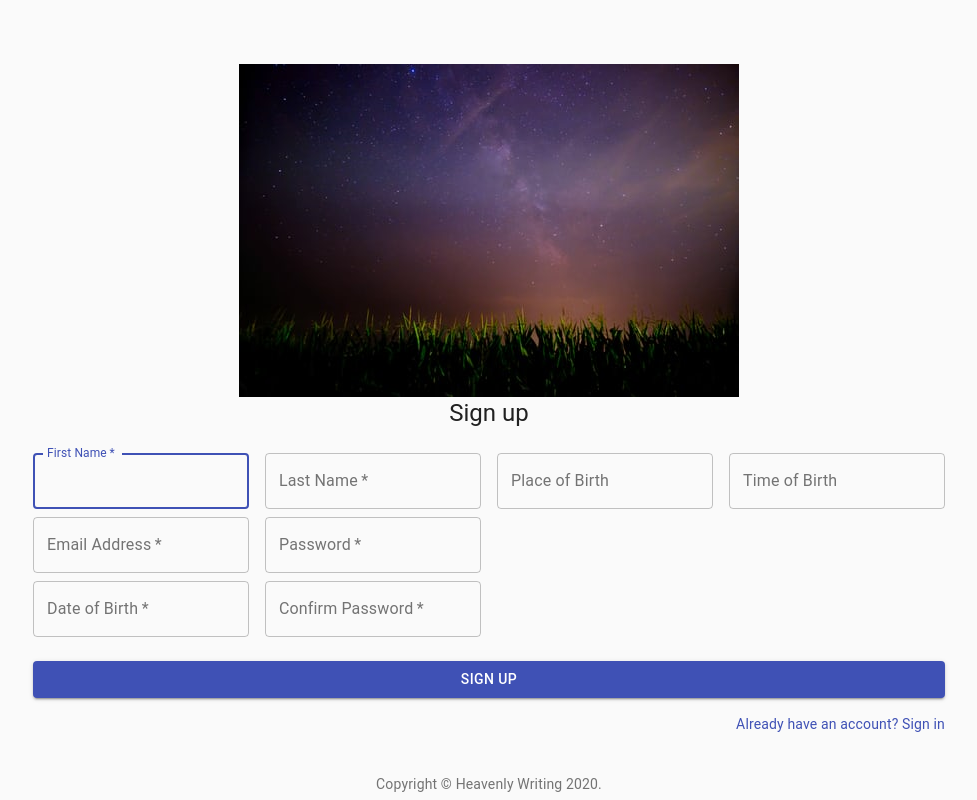
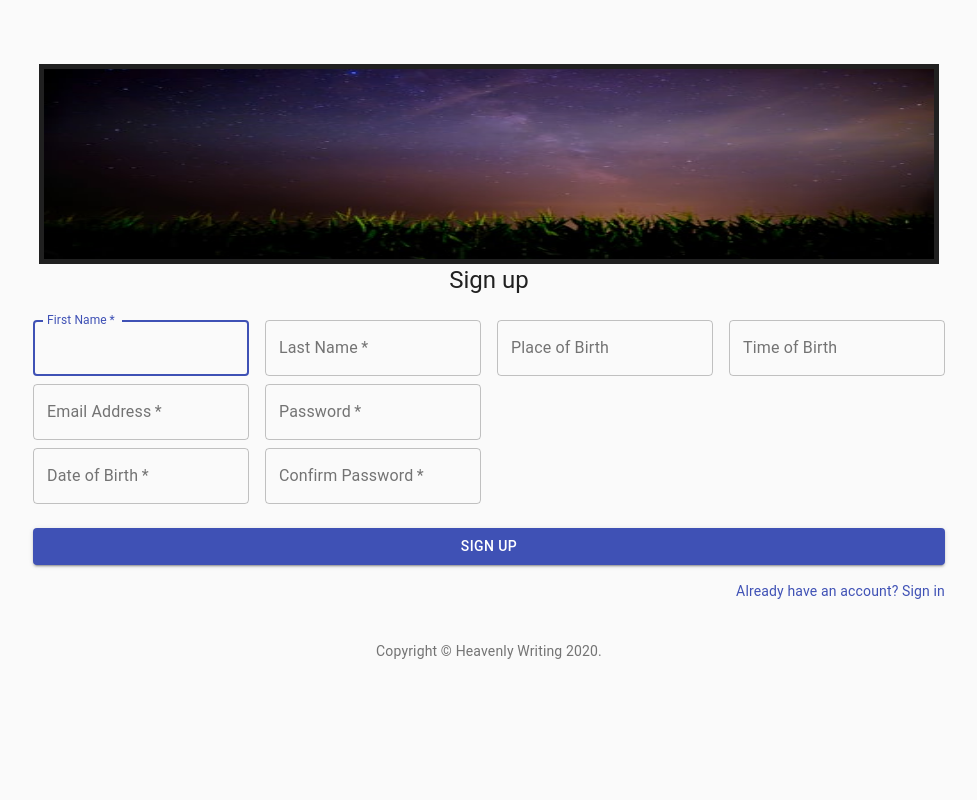
Before and after one commit to Nickolas-Phen/HeavenlyWriting, a React (Create React App) app in the folder client/: page /signup in a window 1280 px wide. Shown: the whole page, without its empty margins (151-1128 px from the left). Built offline with nearby package versions, Linux system fonts and the light colour scheme.

Commit message:
set maxSize of image

```diff
--- a/client/src/components/SignUp.js
+++ b/client/src/components/SignUp.js
@@ -47,6 +47,11 @@ const useStyles = makeStyles(theme => ({
     submit: {
         margin: theme.spacing(3, 0, 2),
     },
+    image: {
+        height: '200px',
+        width: '900px',
+    },
+
 }));
 
 export default function SignUp() {
@@ -56,7 +61,7 @@ export default function SignUp() {
         <Container component="main" maxWidth= "md">
             <CssBaseline />
             <div className={classes.paper}>
-                <img src = {defaultPicture}></img>
+                <img className = {classes.image} src = {defaultPicture} border = "5"></img>
                 {/*<Avatar className={classes.avatar}>*/}
                 {/*    <LockOutlinedIcon />*/}
                 {/*</Avatar>*/}
```
